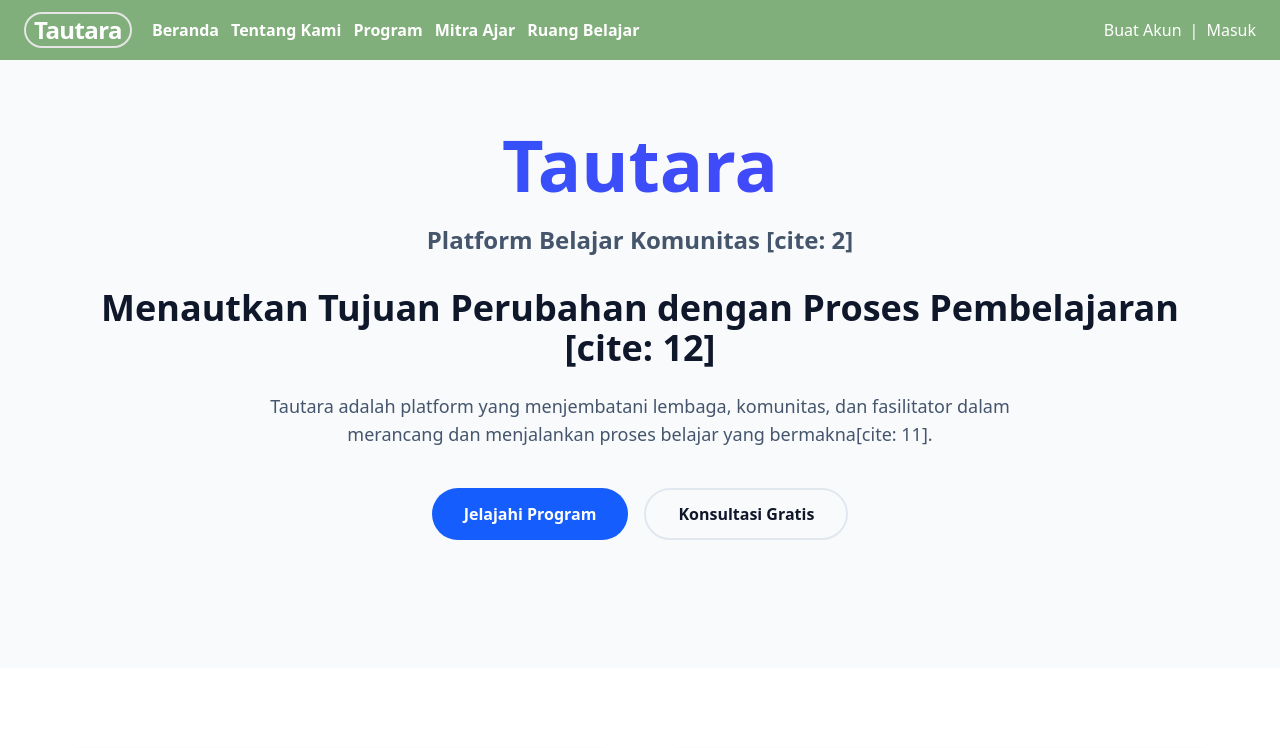
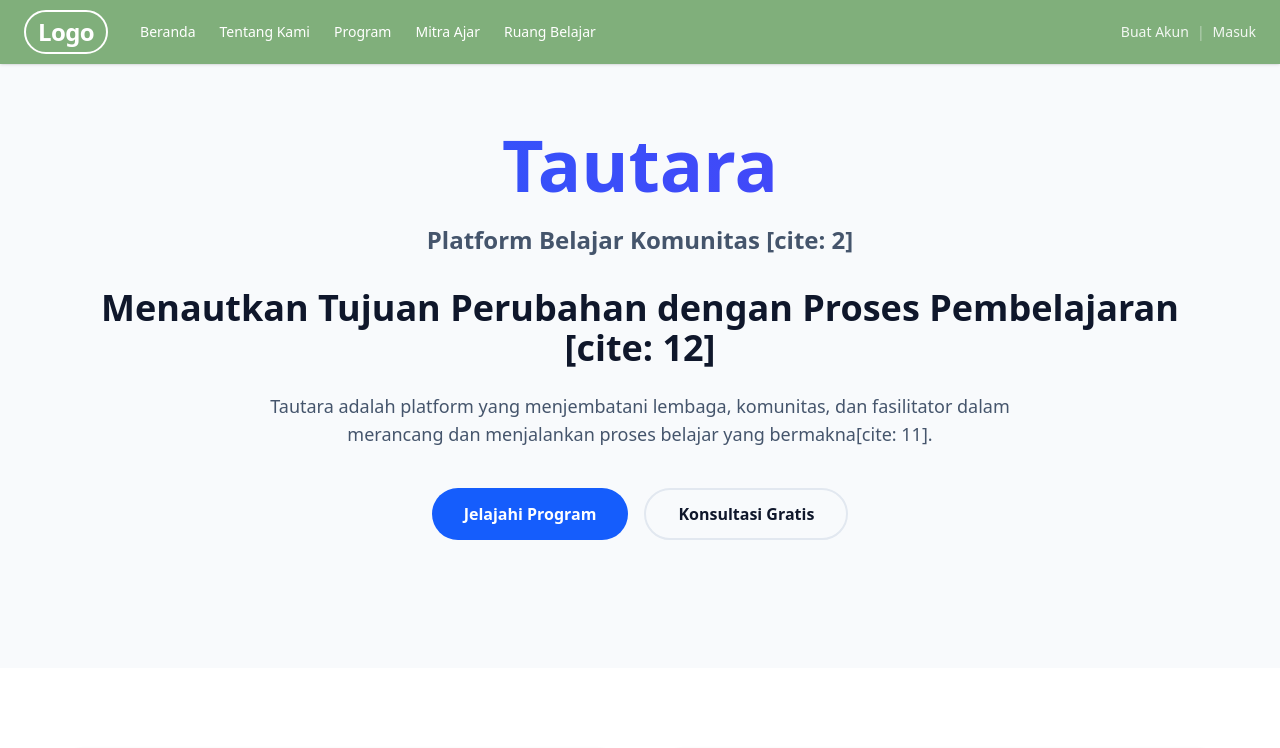
Before and after one commit to Assajjade/tautara-web, a Next.js app: page / in a window 1280 px wide. Shown: the top 748 px of the page. Built offline with nearby package versions, Linux system fonts and the light colour scheme.

Commit message:
feat: enhance Navbar component styling and structure for improved responsiveness

```diff
--- a/src/components/Navbar.tsx
+++ b/src/components/Navbar.tsx
@@ -2,34 +2,40 @@ import Link from 'next/link';
 
 export default function Navbar() {
     return (
-        <nav className='fixed z-50 w-full bg-primary backdrop-blur-md text-white'>
-            <div className='max-w-7xl mx-auto px-6 h-15 flex items-center justify-between'>
-                <div className='flex gap-5'>
-                    <Link href="/" className='text-2xl font-bold tracking-tight border-2 px-2 rounded-2xl' >
-                        Tautara
+        <nav className='fixed z-50 w-full bg-primary backdrop-blur-md text-white shadow-sm'>
+            <div className='max-w-7xl mx-auto px-6 h-16 flex items-center justify-between'>
+                <div className='flex items-center gap-8'>
+                    <Link href="/" className='text-2xl font-bold tracking-tight border-2 border-white px-3 py-1 rounded-3xl hover:bg-white hover:text-primary transition-colors'>
+                        Logo
                     </Link>
 
-                    <div className='hidden md:flex items-center gap-3 text-l font-semibold'>
-                        <Link href="">Beranda</Link>
-                        <Link href="">Tentang Kami</Link>
-                        <Link href="">Program</Link>
-                        <Link href="">Mitra Ajar</Link>
-                        <Link href="">Ruang Belajar</Link>
+                    <div className='hidden md:flex items-center gap-6 text-sm font-medium'>
+                        <Link href="/" className="hover:text-slate-200 transition">Beranda</Link>
+                        <Link href="/about" className="hover:text-slate-200 transition">Tentang Kami</Link>
+                        <Link href="/agency" className="hover:text-slate-200 transition">Program</Link>
+                        <Link href="/akses" className="hover:text-slate-200 transition">Mitra Ajar</Link>
+                        <Link href="/ruang-belajar" className="hover:text-slate-200 transition">Ruang Belajar</Link>
                     </div>
                 </div>
 
-                <div className='hidden md:flex items-center gap-2'>
-                        <Link href="">Buat Akun</Link>
-                        <span>|</span>
-                        <Link href="">Masuk</Link>
+                <div className='hidden md:flex items-center gap-5'>
+                    <div className='flex items-center gap-2 text-sm font-medium opacity-90'>
+                        <Link href="/register" className="hover:underline">Buat Akun</Link>
+                        <span className="opacity-50">|</span>
+                        <Link href="/login" className="hover:underline">Masuk</Link>
+                    </div>
+                    {/* <Link href="/konsultasi" className="bg-white text-primary px-5 py-2 rounded-full text-sm font-bold hover:bg-slate-100 transition shadow-lg shadow-black/10">
+                        Konsultasi Gratis
+                    </Link> */}
                 </div>
 
-                <div className="md:hidden text-slate-600">
+                {/* Mobile Menu Icon - Warna disesuaikan jadi Putih */}
+                <div className="md:hidden text-white">
                     <svg xmlns="http://www.w3.org/2000/svg" fill="none" viewBox="0 0 24 24" strokeWidth={2} stroke="currentColor" className="w-6 h-6">
                         <path strokeLinecap="round" strokeLinejoin="round" d="M3.75 6.75h16.5M3.75 12h16.5m-16.5 5.25h16.5" />
                     </svg>
                 </div>
             </div>
         </nav>
-    )
+    );
 }
```
